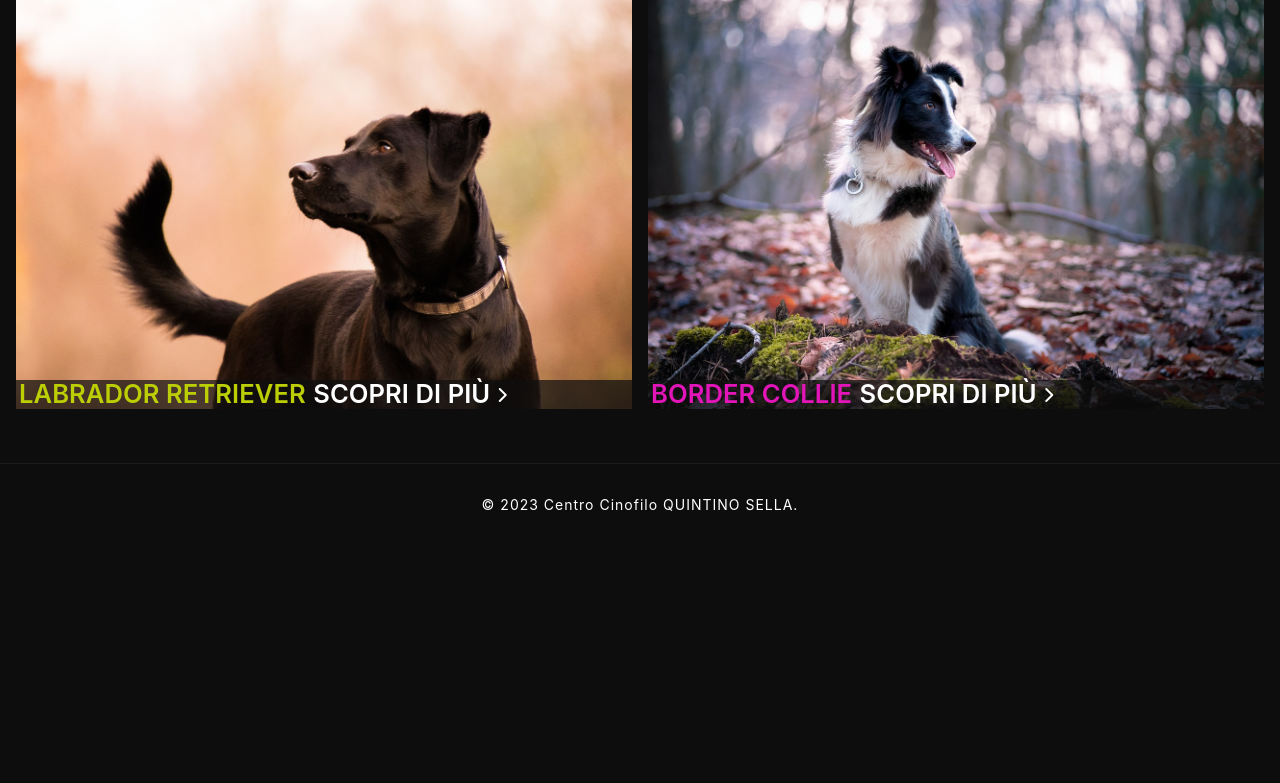
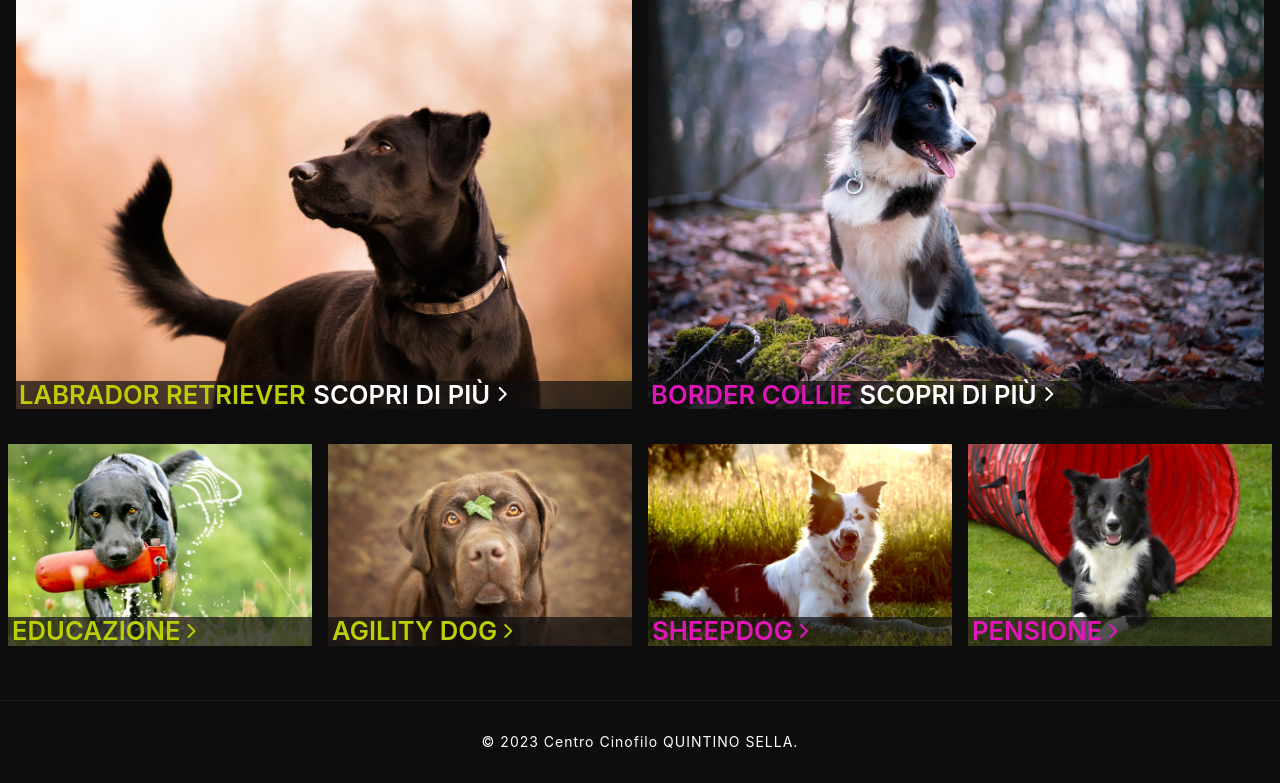
Before and after one commit to Ruggi1999/Ruggi1999.github.io, a PHP site: page / in a window 1280 px wide. Shown: the part 702-1485 px from the top of the page. Before the commit the page ends 1213 px from the top, so only its background shows below. Run offline with PHP 8.4, Linux system fonts and the light colour scheme; some libraries are stand-ins or nearby versions.

Commit message:
initial commit

```diff
--- a/CSS/index.css
+++ b/CSS/index.css
@@ -228,11 +228,13 @@ body {
 
 /* ----- SEZIONE ALLEVAMENTO ---- */
 
-.section-allevamento-1 {
+.section-allevamento {
 
-    padding-top: 0;
+    width: 100vw;
 
-    padding-bottom: 20px;
+    display: flex;
+
+    justify-content: center;
 
 }
 
@@ -246,16 +248,6 @@ body {
 
 .section-allevamento-2 {
 
-    width: 100vw;
-
-    display: flex;
-
-    justify-content: center;
-
-}
-
-.section-allevamento-3 {
-
     float: left;
 
     width: 100%;
@@ -264,7 +256,7 @@ body {
 
 }
 
-.section-allevamento-3:first-child {
+.section-allevamento-2:first-child {
 
     padding-left: 16px;
 
@@ -272,7 +264,7 @@ body {
 
 }
 
-.section-allevamento-3:last-child {
+.section-allevamento-2:last-child {
 
     padding-right: 16px;
 
@@ -282,7 +274,7 @@ body {
 
 @media (min-width:993px) {
 
-    .section-allevamento-3 {
+    .section-allevamento-2 {
         width: 50%;
     }
 }
@@ -309,7 +301,7 @@ body {
 
     font-family: "SF Pro Display","SF Pro Icons","Helvetica Neue","Helvetica","Arial",sans-serif;
 
-    margin-top: -4.7%;
+    margin-top: -4.6%;
 
     margin-left:0;
 
@@ -337,7 +329,7 @@ body {
 
     font-family: "SF Pro Display","SF Pro Icons","Helvetica Neue","Helvetica","Arial",sans-serif;
 
-    margin-top: -4.7%;
+    margin-top: -4.6%;
 
     margin-left:0;
 
@@ -373,13 +365,122 @@ body {
 
 }
 
-.a-allevamento i{
+/* ----- SEZIONE ALLEVAMENTO ---- */
+
+/* ------ SEZIONE PENSIONE ------ */
+.section-pensione {
+
+    width: 100vw;
+
+    display: flex;
+
+    justify-content: center;
+
+    margin-top: -20px;
+
+}
+
+.div-container-pensione {
+
+    display: flex;
+
+    width: 1500px;
+
+}
+
+
+.section-pensione-2 {
+
+    padding: 0 8px;
+
+    float: left;
+
+    width: 100%;
+
+    margin-bottom: 20px;
+
+}
+
+@media (min-width:601px) {
+
+    .section-pensione-2 {
+        width: 50%;
+    }
+}
+
+@media (min-width:993px) {
+
+    .section-pensione-2 {
+        width: 25%;
+    }
+}
+
+.section-pensione-img {
+
+    border-style: none;
 
     vertical-align: middle;
 
+    width: 100%;
+
 }
 
-/* ----- SEZIONE ALLEVAMENTO ---- */
+.h4-pensione-1 {
+
+    font-size: 2vw;
+
+    line-height: 1.125;
+
+    font-weight: 600;
+
+    letter-spacing: .002em;
+
+    font-family: "SF Pro Display","SF Pro Icons","Helvetica Neue","Helvetica","Arial",sans-serif;
+
+    margin-top: -9.5%;
+
+    margin-left:0;
+
+    background-color:#0e0e0eb6;
+
+    position: relative;
+
+    z-index: 1;
+
+    padding: 0 3px;
+}
+
+@media (min-width: 1500px) {
+
+    .h4-pensione-1 {
+
+        font-size: 30px;
+
+    }
+
+}
+
+.a-pensione-1 {
+
+    padding: 0 1px;
+
+    text-decoration: none;
+
+    color: #bccf05;
+
+}
+
+.a-pensione-1 i{
+
+    padding-left: 5px;
+
+}
+
+.section-pensione-2:nth-last-of-type(-n+2) .a-pensione-1 {
+    color: #e216b8;
+  }
+
+/* ------ SEZIONE PENSIONE ------ */
 
 /* ----------- FOOTER ----------- */
 .footer {
--- a/index.html
+++ b/index.html
@@ -84,11 +84,11 @@
 
 <!------- SEZIONE ALLEVAMENTO -------->
 
-    <section class="section-allevamento-2" id="allevamento">
+    <section class="section-allevamento" id="allevamento">
 
         <div class="div-container-allevamento">
 
-            <aside class="section-allevamento-3" id="image-slider1">
+            <aside class="section-allevamento-2" id="image-slider1">
 
                 <img class="section-allevamento-img" src="IMG/labrador.jpg" alt="labrador">
 
@@ -106,7 +106,7 @@
 
             </aside>
 
-            <aside class="section-allevamento-3" id="image-slider2">
+            <aside class="section-allevamento-2" id="image-slider2">
 
                 <img class="section-allevamento-img" src="IMG/border-collie.jpg" alt="border collie">
 
@@ -130,21 +130,49 @@
 
 <!------- SEZIONE ALLEVAMENTO -------->
 
-<!------ SEZIONE (nome sezione) ------>
+<!-------- SEZIONE PENSIONE ---------->
 
-    <section class="" id="">
+    <section class="section-pensione">
+
+        <div class="div-container-pensione">
+
+        <aside class="section-pensione-2">
+
+            <img class="section-pensione-img" src="IMG/labrador3.jpg" alt="labrador-3">
+
+            <h4 class="h4-pensione-1"><a href="" class="a-pensione-1">EDUCAZIONE<i class="fa-solid fa-chevron-right fa-2xs"></i></a></h4>
+
+        </aside>
+
+        <aside class="section-pensione-2">
+
+            <img class="section-pensione-img" src="IMG/labrador2.jpg" alt="labrador-2">
+
+            <h4 class="h4-pensione-1"><a href="" class="a-pensione-1">AGILITY DOG<i class="fa-solid fa-chevron-right fa-2xs"></i></a></h4>
+
+        </aside>
+
+        <aside class="section-pensione-2">
+
+            <img class="section-pensione-img" src="IMG/border-collie2.jpg" alt="border collie-2">
+
+            <h4 class="h4-pensione-1"><a href="" class="a-pensione-1">SHEEPDOG<i class="fa-solid fa-chevron-right fa-2xs"></i></a></h4>
+
+        </aside>
+
+        <aside class="section-pensione-2">
+
+            <img class="section-pensione-img" src="IMG/border-collie3.jpg" alt="border collie-3">
+
+            <h4 class="h4-pensione-1"> <a href="" class="a-pensione-1">PENSIONE<i class="fa-solid fa-chevron-right fa-2xs"></i></a></h4>
+
+        </aside>
+
+        </div>
 
     </section>
 
-    <section class="">
-
-        <aside class="">
-
-        </aside>
-
-    </section>
-
-<!------ SEZIONE (nome sezione) ------>
+<!-------- SEZIONE PENSIONE ---------->
 
 <!------ SEZIONE (nome sezione) ------>
 
```
Also changed, not shown: IMG/border-collie2.jpg (added), IMG/border-collie3.jpg (added), IMG/labrador2.jpg (added), IMG/labrador3.jpg (added).
